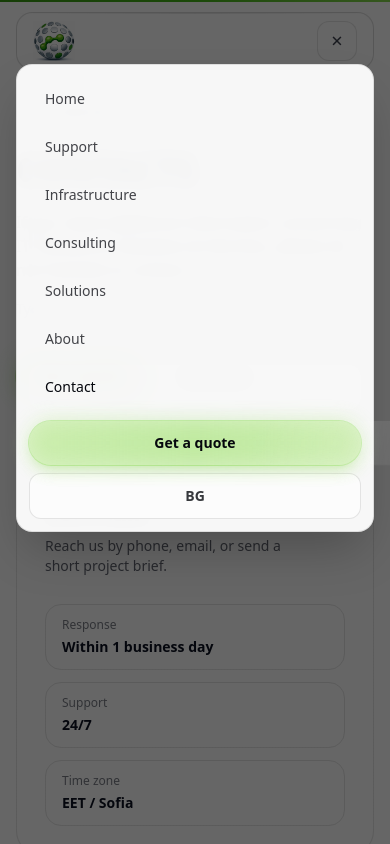
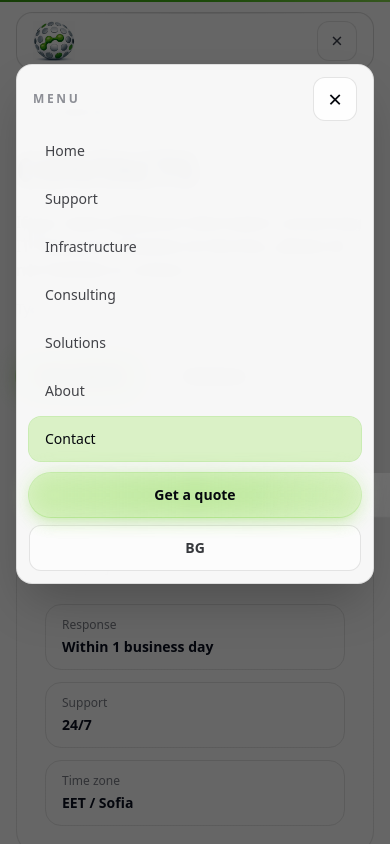
Before and after one commit to gushterovstefan/itosite, a React (Vite) app in the folder website/: page /contacts in a window 390 px wide. Both pictures are taken after a click on the button "Open menu". Shown: the top 844 px of the page. Built offline with nearby package versions, Linux system fonts and the light colour scheme.

Commit message:
Polish motion accessibility and route loading

```diff
--- a/website/src/App.jsx
+++ b/website/src/App.jsx
@@ -1,21 +1,23 @@
+import { lazy, Suspense } from 'react'
 import { Routes, Route, useLocation } from 'react-router-dom'
 import { AnimatePresence } from 'framer-motion'
 import ErrorBoundary from './components/ErrorBoundary.jsx'
 import GemLayout from './components/GemLayout.jsx'
 import PageTransition from './components/PageTransition.jsx'
-import HomeGem from './pages/HomeGem.jsx'
-import About from './pages/About.jsx'
-import Consulting from './pages/Consulting.jsx'
-import Support from './pages/Support.jsx'
-import Infrastructure from './pages/Infrastructure.jsx'
-import Solutions from './pages/Solutions.jsx'
-import SolutionDetail from './pages/SolutionDetail.jsx'
-import HowWeDeliver from './pages/HowWeDeliver.jsx'
-import { IndustriesHub } from './pages/Industries.jsx'
-import IndustryRoute from './pages/IndustryRoute.jsx'
-import { InsightsHub, InsightDetail } from './pages/Insights.jsx'
-import Contact from './pages/Contact.jsx'
-import Legal from './pages/Legal.jsx'
+const HomeGem = lazy(() => import('./pages/HomeGem.jsx'))
+const About = lazy(() => import('./pages/About.jsx'))
+const Consulting = lazy(() => import('./pages/Consulting.jsx'))
+const Support = lazy(() => import('./pages/Support.jsx'))
+const Infrastructure = lazy(() => import('./pages/Infrastructure.jsx'))
+const Solutions = lazy(() => import('./pages/Solutions.jsx'))
+const SolutionDetail = lazy(() => import('./pages/SolutionDetail.jsx'))
+const HowWeDeliver = lazy(() => import('./pages/HowWeDeliver.jsx'))
+const IndustriesHub = lazy(() => import('./pages/Industries.jsx').then((m) => ({ default: m.IndustriesHub })))
+const IndustryRoute = lazy(() => import('./pages/IndustryRoute.jsx'))
+const InsightsHub = lazy(() => import('./pages/Insights.jsx').then((m) => ({ default: m.InsightsHub })))
+const InsightDetail = lazy(() => import('./pages/Insights.jsx').then((m) => ({ default: m.InsightDetail })))
+const Contact = lazy(() => import('./pages/Contact.jsx'))
+const Legal = lazy(() => import('./pages/Legal.jsx'))
 import Seo from './components/Seo.jsx'
 
 export default function App() {
@@ -25,6 +27,7 @@ export default function App() {
     <ErrorBoundary>
       <Seo />
       <AnimatePresence mode="wait">
+        <Suspense fallback={<div className="min-h-[60vh]" aria-label="Loading page" />}>
         <Routes location={location} key={location.pathname}>
           <Route element={<GemLayout />}>
             <Route path="/" element={<PageTransition><HomeGem /></PageTransition>} />
@@ -44,6 +47,7 @@ export default function App() {
             <Route path="/legal/terms" element={<PageTransition><Legal type="terms" /></PageTransition>} />
           </Route>
         </Routes>
+        </Suspense>
       </AnimatePresence>
     </ErrorBoundary>
   )
--- a/website/src/components/GemLayout.jsx
+++ b/website/src/components/GemLayout.jsx
@@ -1,4 +1,5 @@
 import { lazy, Suspense } from 'react'
+import { useReducedMotion } from 'framer-motion'
 import { Outlet } from 'react-router-dom'
 import Navbar from './Navbar.jsx'
 import Footer from './Footer.jsx'
@@ -7,16 +8,20 @@ import logo from '../assets/logo-green.jpg'
 const HeroWebGL = lazy(() => import('./HeroWebGL.jsx'))
 
 export default function GemLayout() {
+  const reduce = useReducedMotion()
+
   return (
     <div className="min-h-dvh bg-white text-ink-900">
       <Navbar />
       <main className="relative isolate pt-14 md:pt-16">
         {/* global WebGL network background (desktop only) */}
-        <div className="pointer-events-none absolute inset-0 z-0 hidden md:block">
-          <Suspense fallback={null}>
-            <HeroWebGL logoSrc={logo} showCoin={false} />
-          </Suspense>
-        </div>
+        {!reduce ? (
+          <div className="pointer-events-none absolute inset-0 z-0 hidden md:block">
+            <Suspense fallback={null}>
+              <HeroWebGL logoSrc={logo} showCoin={false} />
+            </Suspense>
+          </div>
+        ) : null}
 
         <div className="relative z-10">
           <Outlet />
--- a/website/src/components/Navbar.jsx
+++ b/website/src/components/Navbar.jsx
@@ -1,5 +1,5 @@
 import { Link, NavLink, useLocation } from 'react-router-dom'
-import { AnimatePresence, motion, useMotionValue, useScroll, useSpring } from 'framer-motion'
+import { AnimatePresence, motion, useMotionValue, useReducedMotion, useScroll, useSpring } from 'framer-motion'
 import { useEffect, useMemo, useState } from 'react'
 import { useContent } from '../content/index.jsx'
 import SheenButton from './SheenButton.jsx'
@@ -11,8 +11,9 @@ function NavItem({ to, label, end, activePath }) {
   return (
     <Link
       to={to}
+      aria-current={isActive ? 'page' : undefined}
       className={
-        'relative rounded-full px-3 py-2 text-sm font-medium tracking-wide transition ' +
+        'relative rounded-full px-3 py-2 text-sm font-medium tracking-wide transition focus:outline-none focus-visible:ring-2 focus-visible:ring-brand-400/70 ' +
         (isActive ? 'text-ink-950' : 'text-ink-900/70 hover:text-ink-950')
       }
     >
@@ -33,6 +34,7 @@ export default function Navbar() {
   const ui = content.shared.ui
   const [open, setOpen] = useState(false)
   const { scrollYProgress } = useScroll()
+  const reduce = useReducedMotion()
   const location = useLocation()
 
   const activePath = useMemo(() => location.pathname, [location.pathname])
@@ -44,6 +46,10 @@ export default function Navbar() {
   const srx = useSpring(rx, { stiffness: 220, damping: 24 })
   const sry = useSpring(ry, { stiffness: 220, damping: 24 })
   const slift = useSpring(lift, { stiffness: 240, damping: 26 })
+
+  useEffect(() => {
+    setOpen(false)
+  }, [location.pathname])
 
   // Close on ESC
   useEffect(() => {
@@ -84,6 +90,7 @@ export default function Navbar() {
         <motion.div style={{ perspective: 900 }} className="relative">
           <motion.div
             onMouseMove={(e) => {
+              if (reduce) return
               const r = e.currentTarget.getBoundingClientRect()
               const px = (e.clientX - r.left) / r.width
               const py = (e.clientY - r.top) / r.height
@@ -132,7 +139,7 @@ export default function Navbar() {
                 <button
                   type="button"
                   onClick={() => setLang(lang === 'bg' ? 'en' : 'bg')}
-                  className="ml-1 inline-flex items-center gap-1 rounded-full border border-black/10 bg-white/70 px-3 py-2 text-xs font-semibold text-ink-900/80 hover:text-ink-950"
+                  className="ml-1 inline-flex items-center gap-1 rounded-full border border-black/10 bg-white/70 px-3 py-2 text-xs font-semibold text-ink-900/80 hover:text-ink-950 focus:outline-none focus-visible:ring-2 focus-visible:ring-brand-400/70"
                   aria-label="Toggle language"
                 >
                   <span className={lang === 'bg' ? 'text-ink-950' : 'text-ink-900/60'}>BG</span>
@@ -150,7 +157,7 @@ export default function Navbar() {
 
                 <button
                   type="button"
-                  className="ml-1 inline-flex h-10 w-10 items-center justify-center rounded-xl border border-black/10 bg-white/70 text-ink-900/80 hover:text-ink-950 md:hidden"
+                  className="ml-1 inline-flex h-10 w-10 items-center justify-center rounded-xl border border-black/10 bg-white/70 text-ink-900/80 hover:text-ink-950 focus:outline-none focus-visible:ring-2 focus-visible:ring-brand-400/70 md:hidden"
                   aria-label={open ? 'Close menu' : 'Open menu'}
                   aria-expanded={open}
                   onClick={() => setOpen((v) => !v)}
@@ -187,6 +194,17 @@ export default function Navbar() {
               className="relative mx-auto mt-16 w-full max-w-6xl px-4"
             >
               <div className="rounded-2xl border border-black/10 bg-white/95 p-3 shadow-2xl backdrop-blur">
+                <div className="mb-2 flex items-center justify-between px-1">
+                  <span className="text-xs font-semibold uppercase tracking-[0.22em] text-ink-900/45">Menu</span>
+                  <button
+                    type="button"
+                    className="inline-flex h-11 w-11 items-center justify-center rounded-xl border border-black/10 bg-white/80 text-2xl leading-none text-ink-950 focus:outline-none focus-visible:ring-2 focus-visible:ring-brand-400/70"
+                    aria-label="Close menu"
+                    onClick={() => setOpen(false)}
+                  >
+                    ×
+                  </button>
+                </div>
                 <div className="grid gap-1">
                   {links.map((l) => (
                     <NavLink
@@ -196,9 +214,9 @@ export default function Navbar() {
                       onClick={() => setOpen(false)}
                       className={({ isActive }) =>
                         [
-                          'rounded-xl px-4 py-3 text-sm font-medium transition',
+                          'rounded-xl px-4 py-3 text-sm font-medium transition focus:outline-none focus-visible:ring-2 focus-visible:ring-brand-400/70',
                           isActive
-                            ? 'bg-white/10 text-ink-950'
+                            ? 'bg-brand-200/50 text-ink-950 ring-1 ring-brand-300/40'
                             : 'text-ink-950/75 hover:bg-white/70 hover:text-ink-950'
                         ].join(' ')
                       }
@@ -220,7 +238,7 @@ export default function Navbar() {
                   <button
                     type="button"
                     onClick={() => setLang(lang === 'bg' ? 'en' : 'bg')}
-                    className="inline-flex items-center justify-center rounded-xl border border-black/10 bg-white/70 px-4 py-3 text-sm font-semibold text-ink-950/80 hover:text-ink-950"
+                    className="inline-flex items-center justify-center rounded-xl border border-black/10 bg-white/70 px-4 py-3 text-sm font-semibold text-ink-950/80 hover:text-ink-950 focus:outline-none focus-visible:ring-2 focus-visible:ring-brand-400/70"
                   >
                     {lang === 'bg' ? 'EN' : 'BG'}
                   </button>
--- a/website/src/index.css
+++ b/website/src/index.css
@@ -3,7 +3,7 @@
 @tailwind utilities;
 
 :root {
-  color-scheme: dark;
+  color-scheme: light;
 }
 
 html, body {
@@ -262,3 +262,22 @@ body {
   background: radial-gradient(circle at 50% 50%, rgba(0,0,0,0.55), transparent 65%);
   filter: blur(8px);
 }
+
+@media (prefers-reduced-motion: reduce) {
+  *,
+  *::before,
+  *::after {
+    animation-duration: 0.001ms !important;
+    animation-iteration-count: 1 !important;
+    scroll-behavior: auto !important;
+    transition-duration: 0.001ms !important;
+  }
+
+  .btn-primary::after,
+  .section-bg::before,
+  .section-divider,
+  .hero-float,
+  .coin-sheen {
+    animation: none !important;
+  }
+}
```
